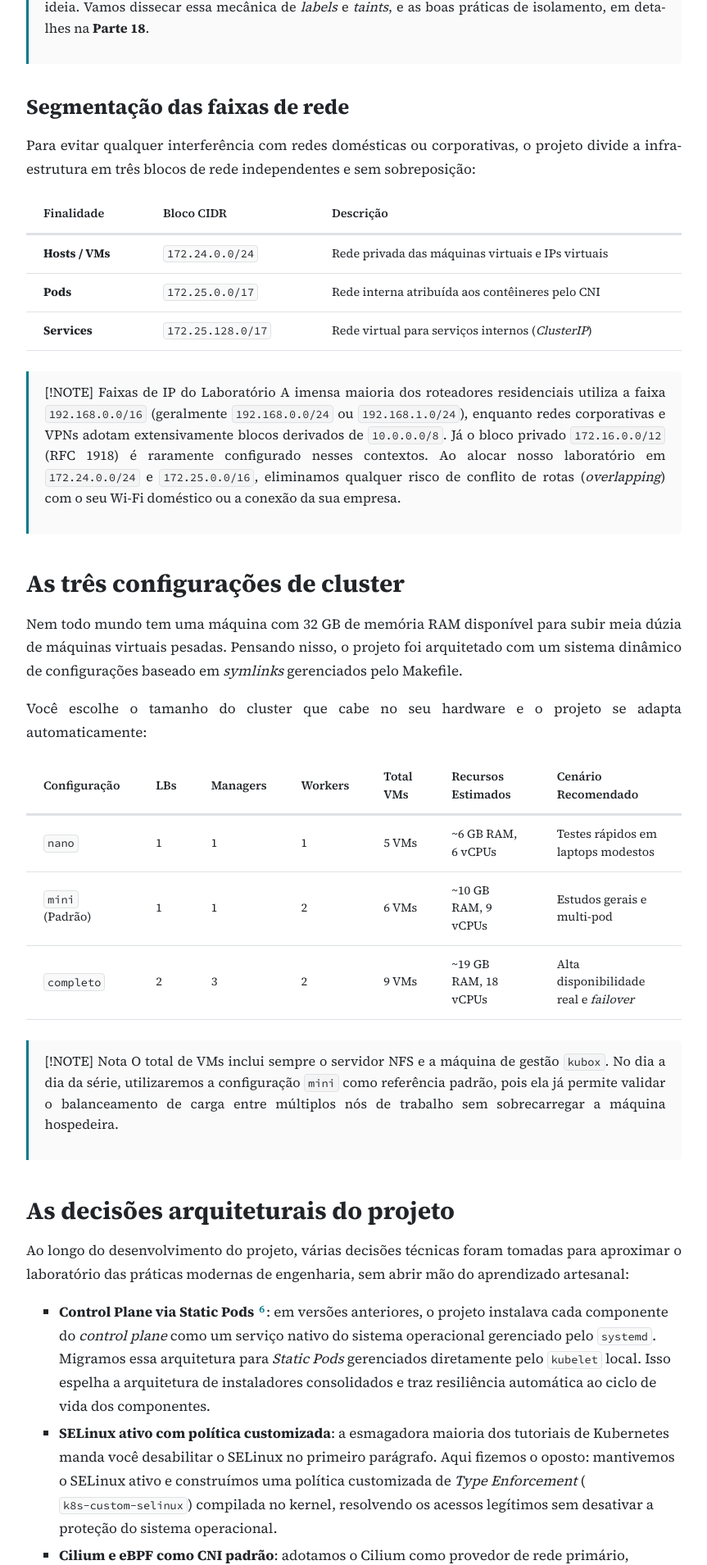
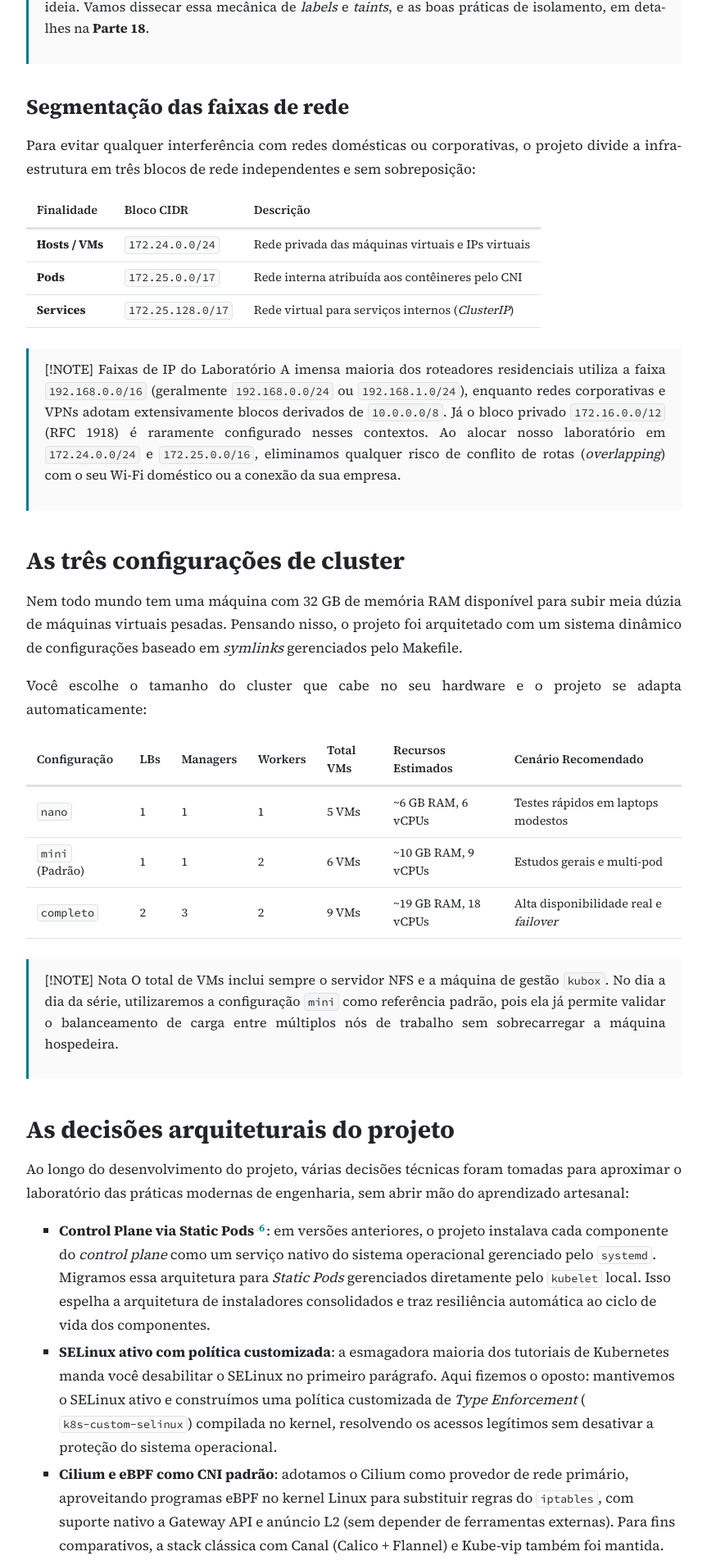
Before and after one commit to vndmtrx/vndmtrx.github.io, a Jekyll site: the page built from _posts/2026/08/2026-08-15-k8sbox-visao-geral.md, in a window 1280 px wide. Shown: the part 3756-5665 px from the top of the page at 82% size, without its empty margins (208-1071 px from the left). Built offline with Jekyll 4.4.1, drawn with Linux system fonts in a browser that asks for light colours; nearby versions of some CDN libraries.

Commit message:
fix(css): adiciona overflow horizontal responsivo para tabelas no layout de posts

```diff
--- a/_sass/layout/_post.scss
+++ b/_sass/layout/_post.scss
@@ -120,21 +120,27 @@ article .post-content p,
   color: var(--pico-muted-color);
 }
 
-/* 2. Tabelas */
+/* 2. Tabelas Responsivas */
 article table {
+  display: block;
+  width: 100%;
+  max-width: 100%;
+  overflow-x: auto;
+  -webkit-overflow-scrolling: touch;
   --pico-font-size: 0.85em;
   font-size: var(--pico-font-size);
   line-height: 1.5;
   margin-bottom: var(--pico-typography-spacing-vertical);
+  border-collapse: collapse;
 }
 article table th,
 article table td {
-  padding: calc(var(--pico-spacing) * 0.4) calc(var(--pico-spacing) * 0.7);
+  padding: 0.5rem 0.75rem;
 }
 article table th { font-weight: 600; }
 @media (max-width: 576px) {
-  article table { --pico-font-size: 0.81em; }
-  article table th, article table td { padding: calc(var(--pico-spacing) * 0.35) calc(var(--pico-spacing) * 0.6); }
+  article table { --pico-font-size: 0.8em; }
+  article table th, article table td { padding: 0.4rem 0.5rem; }
 }
 
 /* 3. Blocos de Código e KBD */
```
